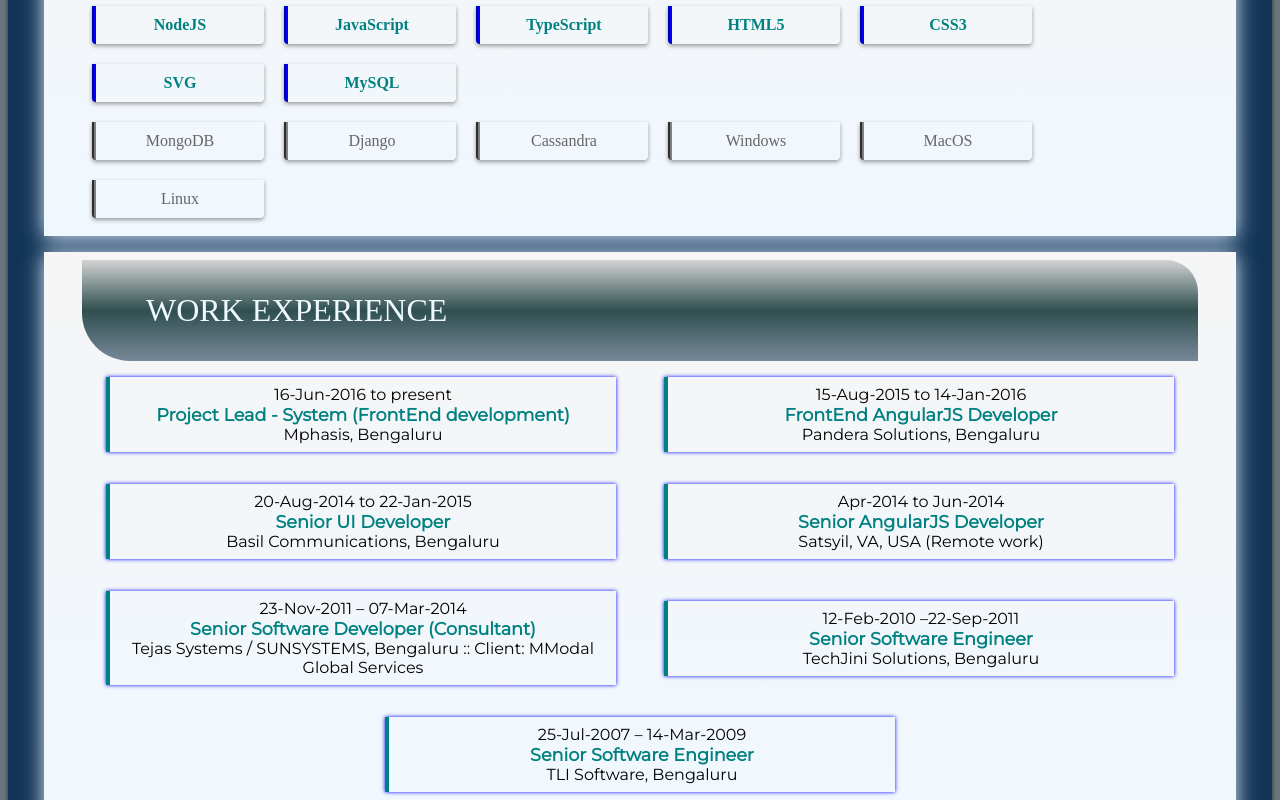
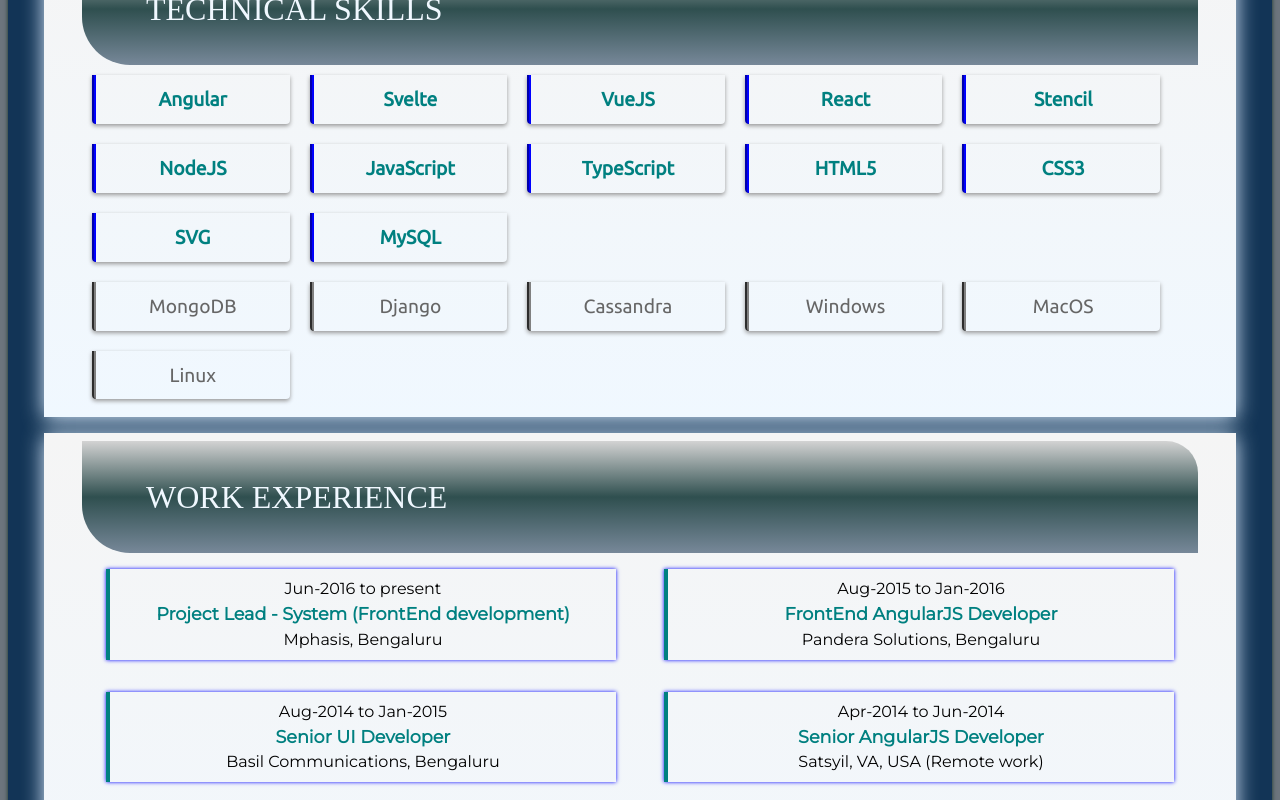
Before and after one commit to srikantgudi/srikantgudi.github.io, a Svelte app: page / in a window 1280 px wide. Shown: the part 940-1740 px from the top of the page. Built offline with nearby package versions, Linux system fonts and the light colour scheme; a web font is replaced by a local one.

Commit message:
Modified data and style

```diff
--- a/public/global.css
+++ b/public/global.css
@@ -17,7 +17,6 @@
     box-sizing: border-box;
     font-size: 6em;
     font-family: 'Arial Rounded MT Bold';
-    font-weight: 600;
     color: aliceblue;
     text-align: center;
     width: 100%;
@@ -37,7 +36,7 @@
     justify-content: space-around;
 }
 .contact-item {
-    font-size: 1vw;
+    font-size: 1.2em;
     margin: 10px;
     font-family: inherit;
 }
@@ -47,6 +46,7 @@
     box-shadow: 0 2px 20px #def;
     background: linear-gradient(whitesmoke, aliceblue);
     margin-bottom: 2vh;
+    line-height: 1.5;
 }
 .panel-title {
     font-family: 'Arial Rounded MT bold';
@@ -61,7 +61,7 @@
     border-left: 4px solid lightblue;
     box-shadow: 0 1px 1px #999;
     margin: 4px 10px;
-    font-size: 1em;
+    font-size: 1.2em;
 }
 }
 .skills {
@@ -70,7 +70,9 @@
     padding: 1em;
 }
 .skill {
-    font-family: 'Arial Rounded MT bold';
+    font-family: Ubuntu;
+    font-size: 1.2em;
+    font-weight: 400;
     display: inline-flex;
     width: 8em;
     justify-content: center;
@@ -105,6 +107,7 @@
     width: 30em;
     font-size: 1em;
     text-align: center;
+    line-height: 1.5;
 }
 .job-title {
     font-size: 1.1em;
--- a/src/data/data.js
+++ b/src/data/data.js
@@ -38,7 +38,7 @@ export const data = {
 	},
 	exp: [
 		{
-			dates: '16-Jun-2016 to present',
+			dates: 'Jun-2016 to present',
 			jobTitle: 'Project Lead - System (FrontEnd development)',
 			org: 'Mphasis, Bengaluru',
 			technology: 'Angular, React, Svelte, Stencil, VueJS, NodeJS, MySQL, HTML5, JavaScript, CSS3',
@@ -53,7 +53,7 @@ export const data = {
 			]
 		},
 		{
-			dates: '15-Aug-2015 to 14-Jan-2016',
+			dates: 'Aug-2015 to Jan-2016',
 			jobTitle: 'FrontEnd AngularJS Developer',
 			org: 'Pandera Solutions, Bengaluru',
 			technology: 'Angular-1.x, HTML5, JavaScript, CSS3',
@@ -65,7 +65,7 @@ export const data = {
 			],
 		},
 		{
-			dates: '20-Aug-2014 to 22-Jan-2015',
+			dates: 'Aug-2014 to Jan-2015',
 			jobTitle: 'Senior UI Developer',
 			org: 'Basil Communications, Bengaluru',
 			technology: 'HTML5, JavaScript, CSS3',
@@ -86,7 +86,7 @@ export const data = {
 			],
 		},
 		{
-			dates: '23-Nov-2011 – 07-Mar-2014',
+			dates: 'Nov-2011 to Mar-2014',
 			jobTitle: 'Senior Software Developer (Consultant)',
 			org: 'Tejas Systems / SUNSYSTEMS, Bengaluru :: Client: MModal Global Services',
 			technology: 'PHP, MySQL, jQuery, HTML5, JavaScript, CSS3, Angular-1.x',
@@ -98,7 +98,7 @@ export const data = {
 			],
 		},
 		{
-			dates: '12-Feb-2010 –22-Sep-2011',
+			dates: 'Feb-2010 to Sep-2011',
 			jobTitle: 'Senior Software Engineer',
 			org: 'TechJini Solutions, Bengaluru',
 			technology: 'PHP, MySQL, jQuery, HTML5, JavaScript, CSS3, am-charts',
@@ -110,7 +110,7 @@ export const data = {
 			],
 		},
 		{
-			dates: '25-Jul-2007 – 14-Mar-2009',
+			dates: 'Jul-2007 to Mar-2009',
 			jobTitle: 'Senior Software Engineer',
 			org: 'TLI Software, Bengaluru',
 			technology: 'PHP, MySQL, jQuery, HTML5, JavaScript, CSS3',
```
